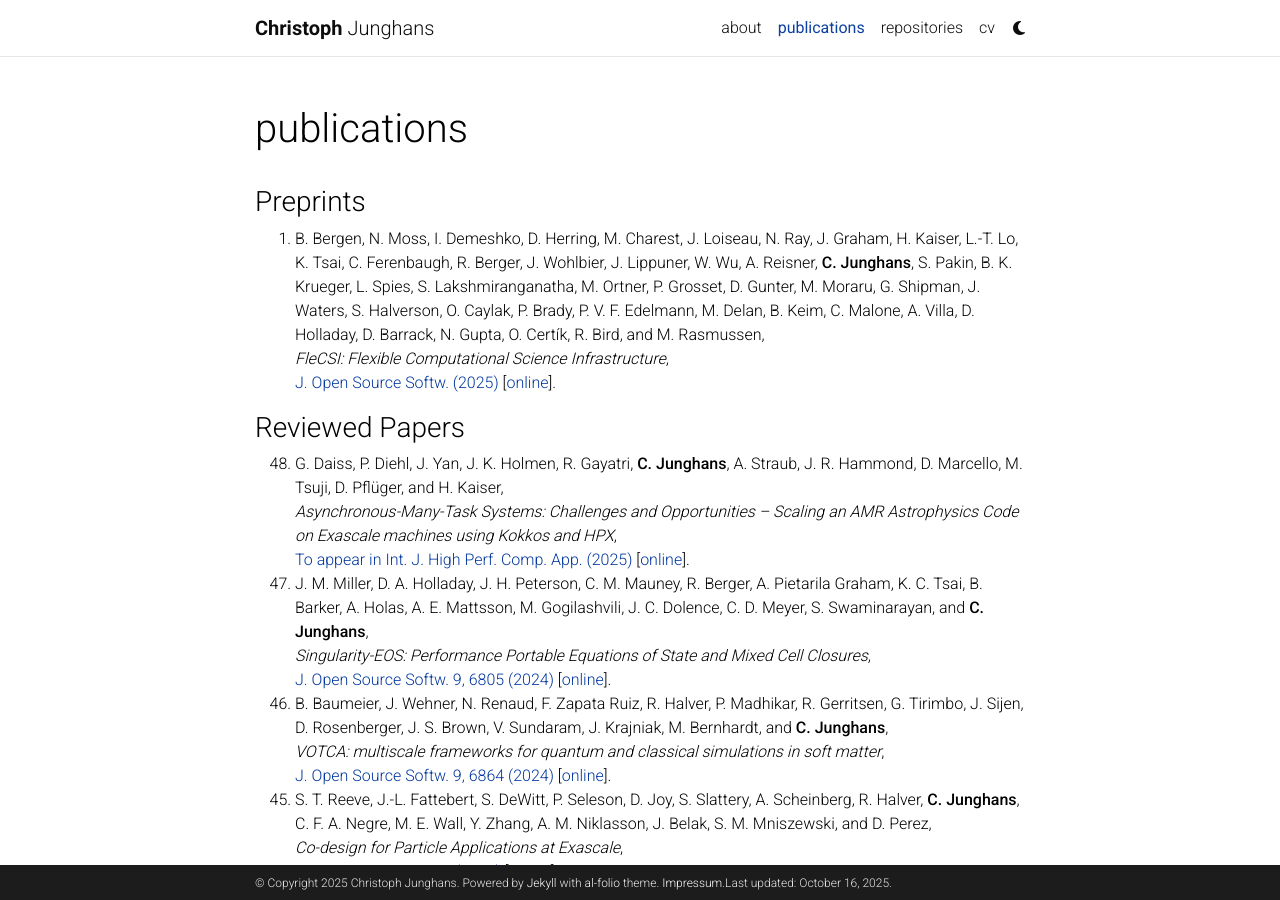
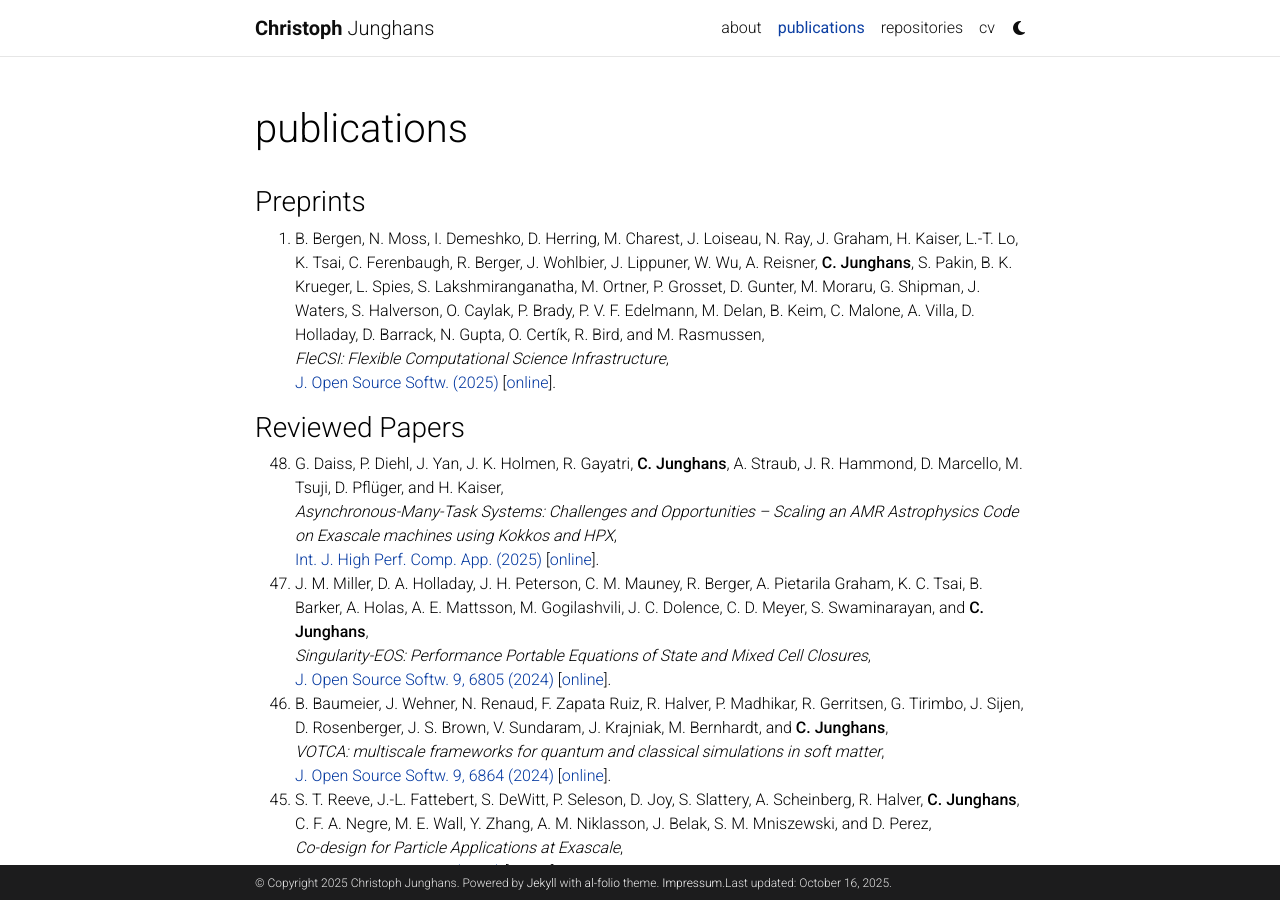
Before and after one commit to junghans/junghans.github.io, a Jekyll site: the page built from _pages/publications.md, in a window 1280 px wide and 900 px high. Built offline with Jekyll 4.4.1, drawn with Linux system fonts in a browser that asks for light colours; comment, search, counter and statistics services are not loaded; a style sheet for code colours, icons or effects is not loaded.

Commit message:
pubs: update hpx paper

```diff
--- a/_pages/publications.md
+++ b/_pages/publications.md
@@ -21,7 +21,7 @@
 
 0. G. Daiss, P. Diehl, J. Yan, J. K. Holmen, R. Gayatri, **C. Junghans**, A. Straub, J. R. Hammond, D. Marcello, M. Tsuji, D. Pflüger, and H. Kaiser,<br>
    *Asynchronous-Many-Task Systems: Challenges and Opportunities -- Scaling an AMR Astrophysics Code on Exascale machines using Kokkos and HPX*,<br>
-   [To appear in Int. J. High Perf. Comp. App. (2025)](https://doi.org/10.1177/10943420251386503) [[online](2025a.pdf)].
+   [Int. J. High Perf. Comp. App. (2025)](https://doi.org/10.1177/10943420251386503) [[online](2025a.pdf)].
 0. J. M. Miller, D. A. Holladay, J. H. Peterson, C. M. Mauney, R. Berger, A. Pietarila Graham, K. C. Tsai, B. Barker, A. Holas, A. E. Mattsson, M. Gogilashvili, J. C. Dolence, C. D. Meyer, S. Swaminarayan, and **C. Junghans**,<br>
    *Singularity-EOS: Performance Portable Equations of State and Mixed Cell Closures*,<br>
    [J. Open Source Softw. 9, 6805 (2024)](https://doi.org/10.21105/joss.06805) [[online](2024c.pdf)].
```
Also changed, not shown: 2 other files.
